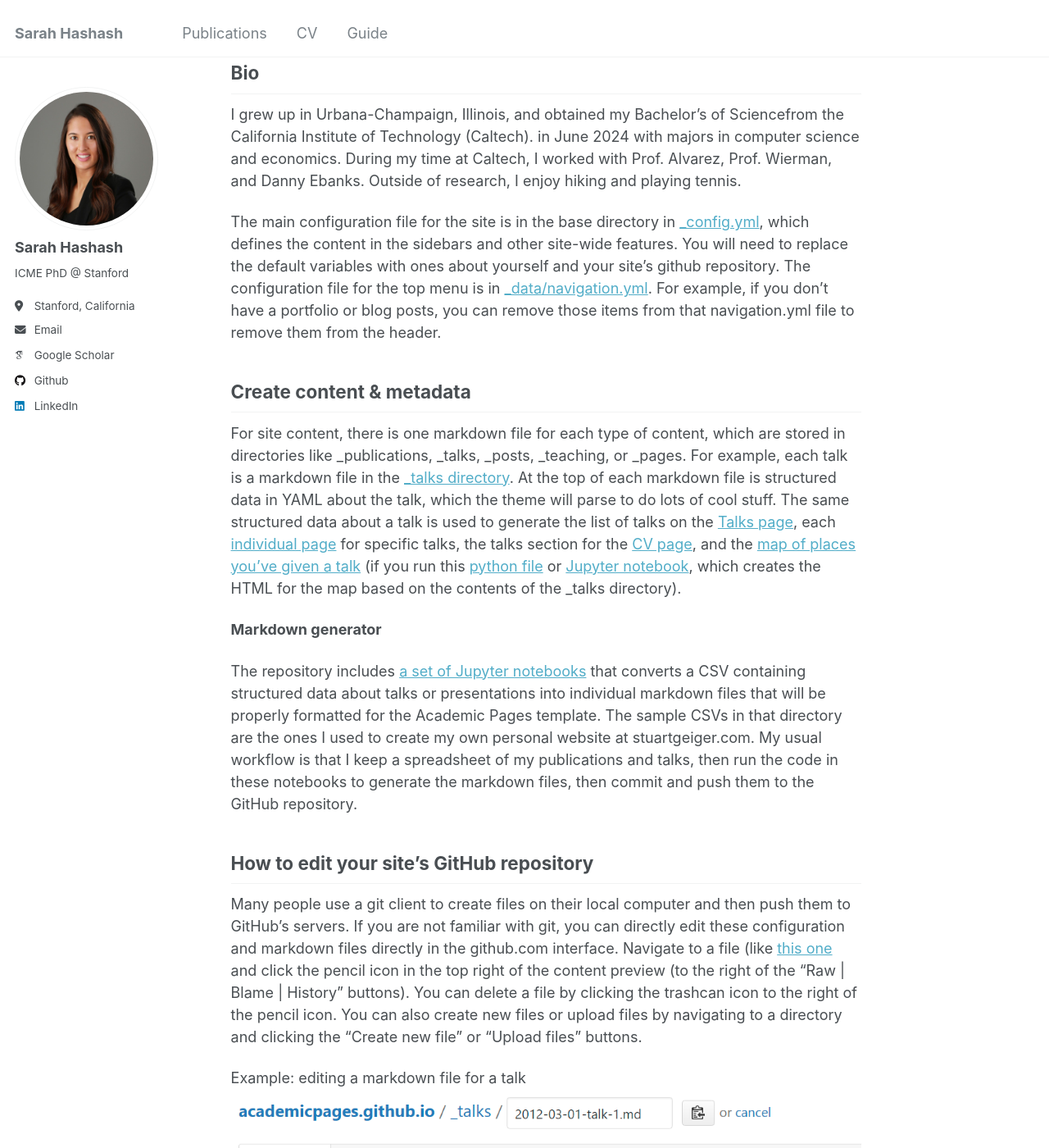
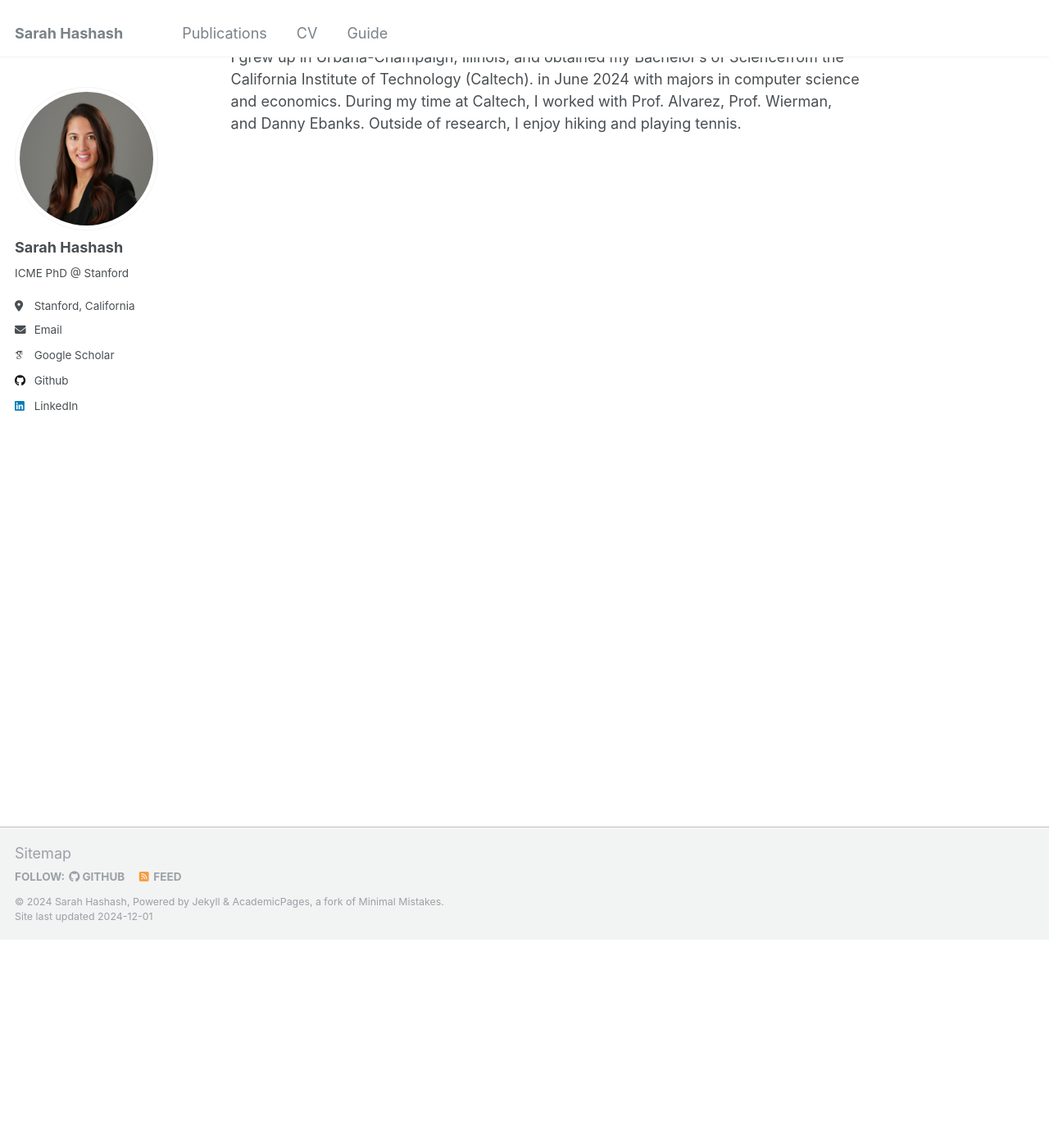
Before and after one commit to s-hashash/sarahhashash, a Jekyll site: the page built from _pages/about.md, in a window 1280 px wide and 1400 px high, scrolled down 254 px. Shown: the whole window at 82% size. Built offline with Jekyll 4.4.1, drawn with Linux system fonts in a browser that asks for light colours; some web fonts are replaced; some of the changed text lies outside the part shown.

Commit message:
Update about.md

```diff
--- a/_pages/about.md
+++ b/_pages/about.md
@@ -1,6 +1,5 @@
 ---
 permalink: /
-title: "Academic Pages is a ready-to-fork GitHub Pages template for academic personal websites"
 author_profile: true
 redirect_from:
   - /about/
@@ -13,25 +12,3 @@ Hello! I’m a 1st year PhD student in the Institute for Computational & Mathema
 ## Bio
 
 I grew up in Urbana-Champaign, Illinois, and obtained my Bachelor’s of Sciencefrom the California Institute of Technology (Caltech). in June 2024 with majors in computer science and economics. During my time at Caltech, I worked with Prof. Alvarez, Prof. Wierman, and Danny Ebanks. Outside of research, I enjoy hiking and playing tennis.
-
-The main configuration file for the site is in the base directory in [_config.yml](https://github.com/academicpages/academicpages.github.io/blob/master/_config.yml), which defines the content in the sidebars and other site-wide features. You will need to replace the default variables with ones about yourself and your site's github repository. The configuration file for the top menu is in [_data/navigation.yml](https://github.com/academicpages/academicpages.github.io/blob/master/_data/navigation.yml). For example, if you don't have a portfolio or blog posts, you can remove those items from that navigation.yml file to remove them from the header.
-
-Create content & metadata
-------
-For site content, there is one markdown file for each type of content, which are stored in directories like _publications, _talks, _posts, _teaching, or _pages. For example, each talk is a markdown file in the [_talks directory](https://github.com/academicpages/academicpages.github.io/tree/master/_talks). At the top of each markdown file is structured data in YAML about the talk, which the theme will parse to do lots of cool stuff. The same structured data about a talk is used to generate the list of talks on the [Talks page](https://academicpages.github.io/talks), each [individual page](https://academicpages.github.io/talks/2012-03-01-talk-1) for specific talks, the talks section for the [CV page](https://academicpages.github.io/cv), and the [map of places you've given a talk](https://academicpages.github.io/talkmap.html) (if you run this [python file](https://github.com/academicpages/academicpages.github.io/blob/master/talkmap.py) or [Jupyter notebook](https://github.com/academicpages/academicpages.github.io/blob/master/talkmap.ipynb), which creates the HTML for the map based on the contents of the _talks directory).
-
-**Markdown generator**
-
-The repository includes [a set of Jupyter notebooks](https://github.com/academicpages/academicpages.github.io/tree/master/markdown_generator
-) that converts a CSV containing structured data about talks or presentations into individual markdown files that will be properly formatted for the Academic Pages template. The sample CSVs in that directory are the ones I used to create my own personal website at stuartgeiger.com. My usual workflow is that I keep a spreadsheet of my publications and talks, then run the code in these notebooks to generate the markdown files, then commit and push them to the GitHub repository.
-
-How to edit your site's GitHub repository
-------
-Many people use a git client to create files on their local computer and then push them to GitHub's servers. If you are not familiar with git, you can directly edit these configuration and markdown files directly in the github.com interface. Navigate to a file (like [this one](https://github.com/academicpages/academicpages.github.io/blob/master/_talks/2012-03-01-talk-1.md) and click the pencil icon in the top right of the content preview (to the right of the "Raw | Blame | History" buttons). You can delete a file by clicking the trashcan icon to the right of the pencil icon. You can also create new files or upload files by navigating to a directory and clicking the "Create new file" or "Upload files" buttons.
-
-Example: editing a markdown file for a talk
-![Editing a markdown file for a talk](/images/editing-talk.png)
-
-For more info
-------
-More info about configuring Academic Pages can be found in [the guide](https://academicpages.github.io/markdown/), the [growing wiki](https://github.com/academicpages/academicpages.github.io/wiki), and you can always [ask a question on GitHub](https://github.com/academicpages/academicpages.github.io/discussions). The [guides for the Minimal Mistakes theme](https://mmistakes.github.io/minimal-mistakes/docs/configuration/) (which this theme was forked from) might also be helpful.
```
